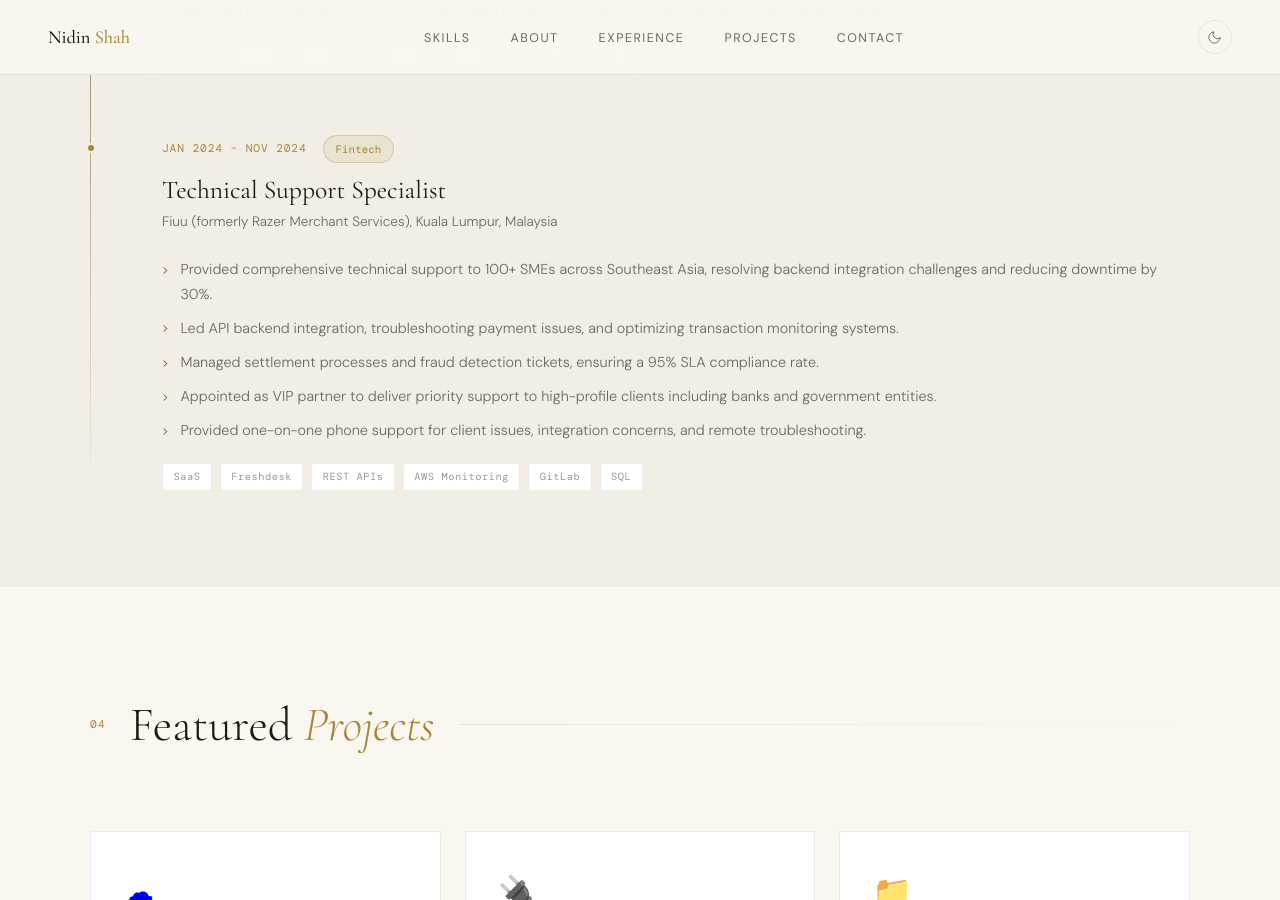
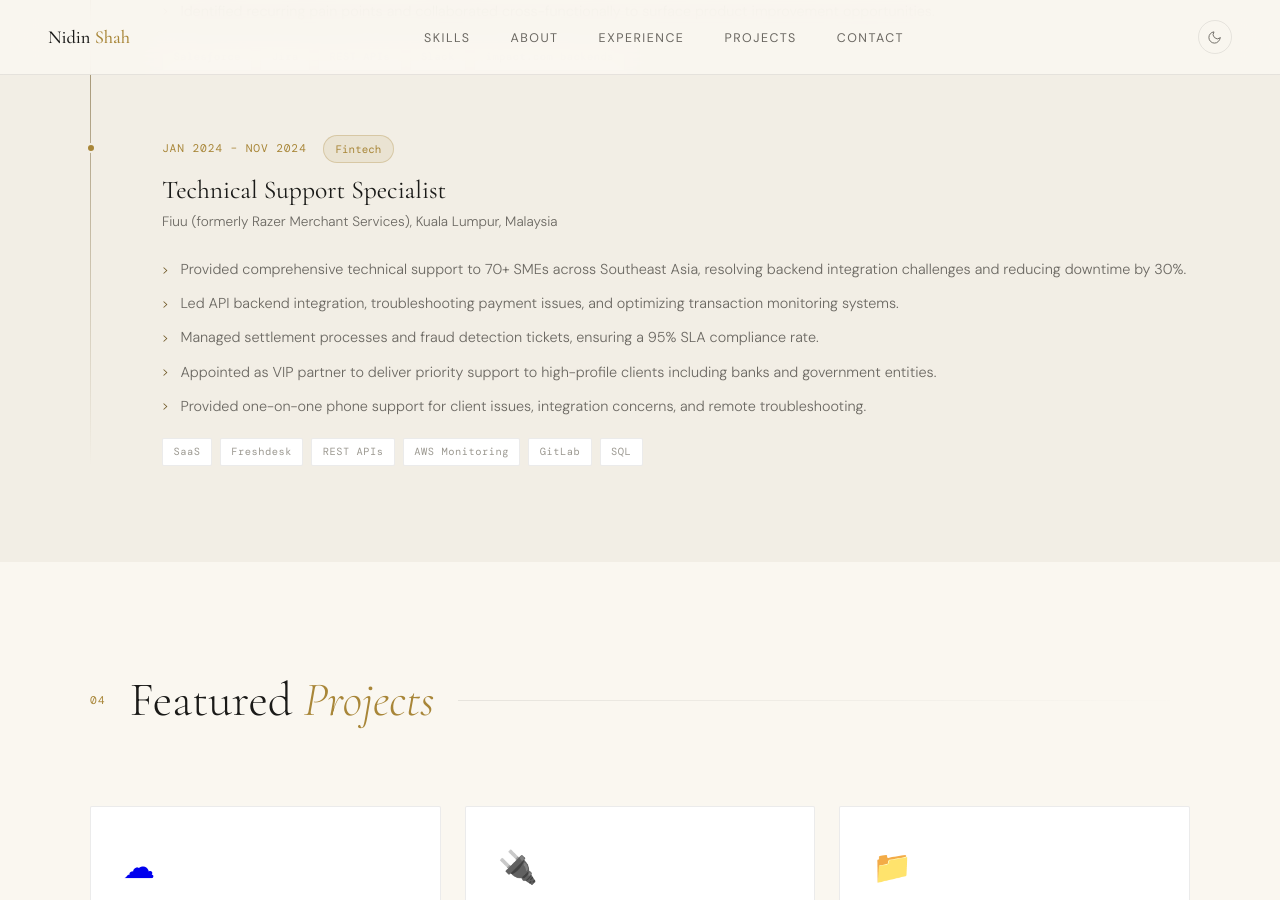
Before and after one commit to nidinshah/nidinshah.github.io, a Jekyll site: the page index.html, which Jekyll copies as it is, in a window 1280 px wide and 900 px high, scrolled down 2727 px. Built offline with Jekyll 4.4.1, drawn with Linux system fonts in a browser that asks for light colours; some of the changed text lies outside the part shown.

Commit message:
Update stats section

```diff
--- a/index.html
+++ b/index.html
@@ -224,7 +224,7 @@
 
       </div>
       <div class="about-stats">
-        <div class="stat-item reveal reveal-delay-1 visible"><div class="stat-number">100+</div><div class="stat-label">SMEs supported across Southeast Asia</div></div>
+        <div class="stat-item reveal reveal-delay-1 visible"><div class="stat-number">70+</div><div class="stat-label">tickets resolved daily across Asia Pacific &amp; Japan</div></div>
         <div class="stat-item reveal reveal-delay-2 visible"><div class="stat-number">30%</div><div class="stat-label">Downtime reduction achieved</div></div>
         <div class="stat-item reveal reveal-delay-3"><div class="stat-number">95%</div><div class="stat-label">SLA compliance rate maintained</div></div>
       </div>
@@ -255,7 +255,7 @@
         <h3 class="timeline-role">Technical Support Specialist</h3>
         <p class="timeline-company">Fiuu (formerly Razer Merchant Services), Kuala Lumpur, Malaysia</p>
         <ul class="timeline-bullets">
-          <li>Provided comprehensive technical support to 100+ SMEs across Southeast Asia, resolving backend integration challenges and reducing downtime by 30%.</li>
+          <li>Provided comprehensive technical support to 70+ SMEs across Southeast Asia, resolving backend integration challenges and reducing downtime by 30%.</li>
           <li>Led API backend integration, troubleshooting payment issues, and optimizing transaction monitoring systems.</li>
           <li>Managed settlement processes and fraud detection tickets, ensuring a 95% SLA compliance rate.</li>
           <li>Appointed as VIP partner to deliver priority support to high-profile clients including banks and government entities.</li>
```
